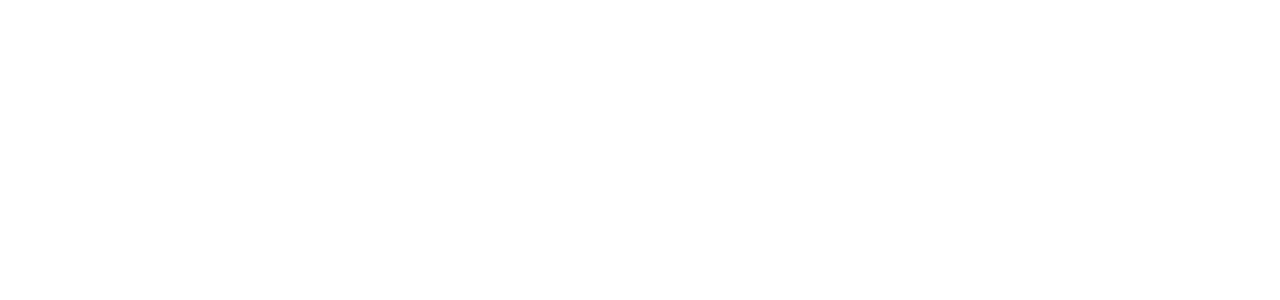
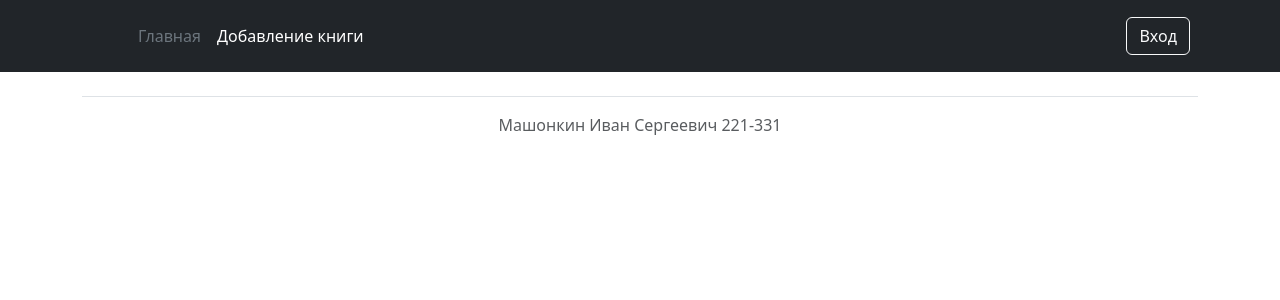
Before and after one commit to ivmash/Mashonkin-web-dev-2024-2, a Flask app: page / in a window 1280 px wide. Before the commit the part shown is empty. Shown: the top 300 px of the page. Run offline with Flask 3, Linux system fonts and the light colour scheme.

Commit message:
header and footer

```diff
--- a/webdev-exam-2024-2/app/templates/base.html
+++ b/webdev-exam-2024-2/app/templates/base.html
@@ -11,8 +11,34 @@
 </head>
 
 <body>
+    <header class="p-3 text-bg-dark">
+        <div class="container">
+            <div class="d-flex flex-wrap align-items-center justify-content-center justify-content-lg-start">
+                <a href="/" class="d-flex align-items-center mb-2 mb-lg-0 text-white text-decoration-none">
+                    <svg class="bi me-2" width="40" height="32" role="img" aria-label="Bootstrap">
+                        <use xlink:href="#bootstrap"></use>
+                    </svg>
+                </a>
+
+                <ul class="nav col-12 col-lg-auto me-lg-auto mb-2 justify-content-center mb-md-0">
+                    <li><a href="{{ url_for('index') }}" class="nav-link px-2 text-secondary">Главная</a></li>
+                    <li><a href="#" class="nav-link px-2 text-white">Добавление книги</a></li>
+                </ul>
+
+                <div class="text-end">
+                    <button type="button" class="btn btn-outline-light me-2">Вход</button>
+                </div>
+            </div>
+        </div>
+    </header>
 
     {% block content %}{% endblock %}
+
+    <div class="container">
+        <footer class="py-3 my-4 border-top">
+          <p class="text-center text-body-secondary">Машонкин Иван Сергеевич 221-331</p>
+        </footer>
+      </div>
 
     <script src="https://cdn.jsdelivr.net/npm/bootstrap@5.3.3/dist/js/bootstrap.bundle.min.js"
         integrity="sha384-YvpcrYf0tY3lHB60NNkmXc5s9fDVZLESaAA55NDzOxhy9GkcIdslK1eN7N6jIeHz"
```
